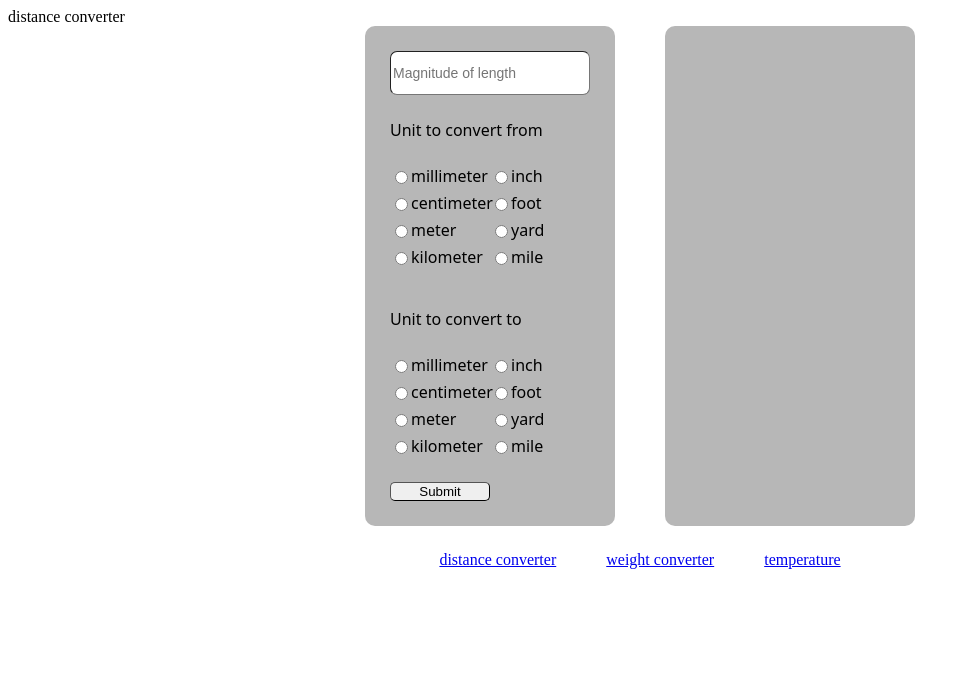
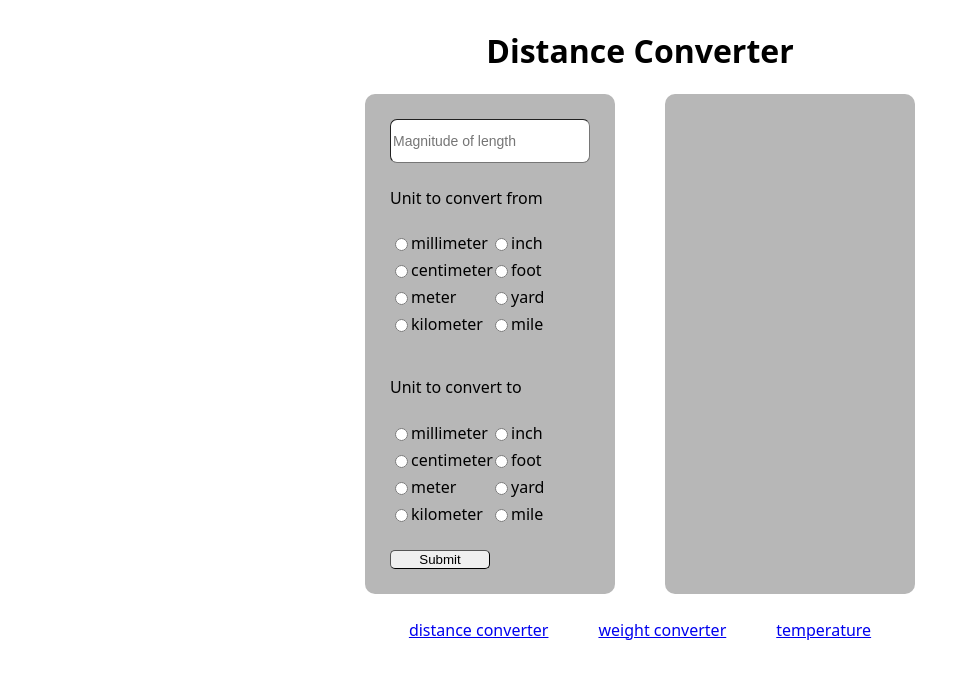
Before and after one commit to kylelamell/misc-projects, a plain HTML site: page unit-converter/distance.html in a window 1280 px wide. Shown: the whole page, without its empty margins (0-970 px from the left). Drawn offline with Linux system fonts and the light colour scheme.

Commit message:
headers on pages

```diff
--- a/unit-converter/distance.html
+++ b/unit-converter/distance.html
@@ -7,8 +7,9 @@
   <link href="index.css" rel="stylesheet">
 </head>
 <body>
-  <div>distance converter</div>
-  <div class="master-container">
+  <div class="header">
+    <h1>Distance Converter</h1>
+  </div>  <div class="master-container">
     <div class="form-container">
 
       <form  action="/post" method="post" onsubmit="convert(event)" class="form">
--- a/unit-converter/index.css
+++ b/unit-converter/index.css
@@ -1,5 +1,15 @@
 body {
   height: 500px;
+
+  font-family: system-ui;
+}
+
+.header {
+  display: flex;
+  flex-direction: row;
+  justify-content: center;
+  align-items: center;
+
 }
 
 .master-container {
@@ -9,8 +19,6 @@ body {
   justify-content: center;
   width: 100%;
   gap: 50px;
-
-  font-family: system-ui;
 }
 
 .result-container {
```
Also changed, not shown: unit-converter/temperature.html (+3 -1 lines), unit-converter/weight.html (+3 -1 lines).
